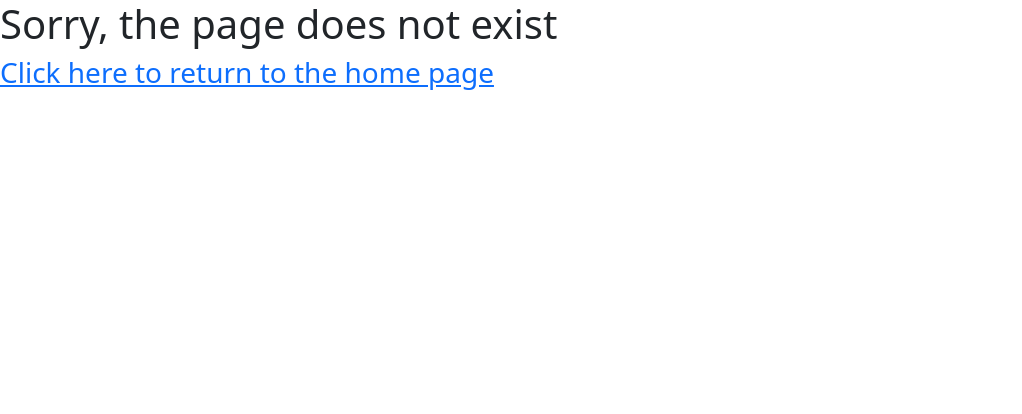
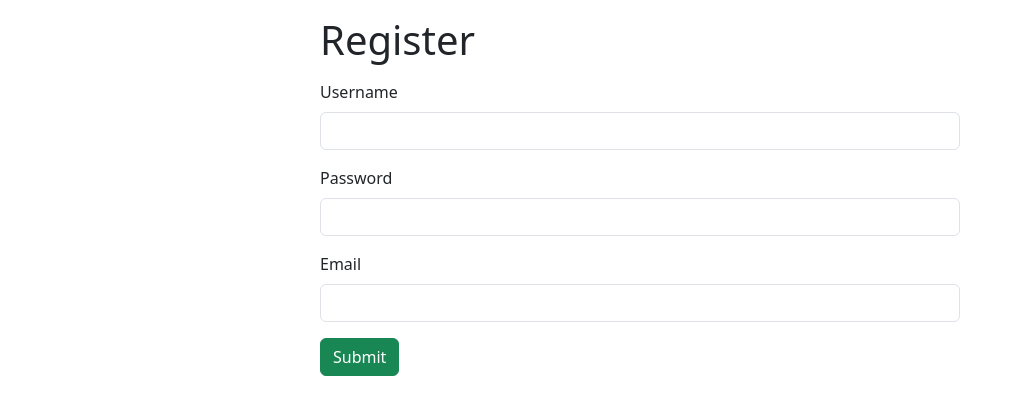
Before and after one commit to Osama671/yelpcamp, a React (Vite) app: page /register in a window 1280 px wide. Shown: the top 414 px of the page, without its empty margins (0-1022 px from the left). Built offline with nearby package versions, Linux system fonts and the light colour scheme.

Commit message:
Authentication and Protected Route almost complete

```diff
--- /dev/null
+++ b/src/components/Login.tsx
@@ -0,0 +1,86 @@
+import axios from "axios";
+import { useFormik } from "formik";
+import { useNavigate } from "react-router-dom";
+
+const validate = (values) => {
+  const errors = {};
+  if (!values.username) {
+    errors.username = "Required";
+  } else if (values.username.length >= 10) {
+    errors.username = "Must be less than 10 characters";
+  }
+
+  if (!values.password) {
+    errors.password = "Required";
+  } else if (values.password.length >= 10) {
+    errors.password = "Must be less than 10 characters";
+  }
+
+  return errors;
+};
+
+export default function Register() {
+  const navigate = useNavigate();
+
+  const formik = useFormik({
+    initialValues: {
+      username: "",
+      password: "",
+    },
+    validate,
+    onSubmit: async (values) => {
+      const response = await axios.post("/api/login", values);
+      console.log(response.status)
+      //TODO: Show username or password is incorrect when information does not match.
+      if(response.status === 200)  navigate("/campgrounds");
+    },
+  });
+
+  return (
+    <>
+      <div className="col-6 offset-3 mt-3">
+        <h1>Login</h1>
+        <form onSubmit={formik.handleSubmit}>
+          <div className="my-3">
+            <label className="form-label" htmlFor="username">
+              Username
+            </label>
+            <input
+              className="form-control"
+              id="username"
+              type="text"
+              name="username"
+              onBlur={formik.handleBlur}
+              onChange={formik.handleChange}
+              value={formik.values.username}
+            />
+            {formik.touched.username && formik.errors.username ? (
+              <div style={{ color: "red" }}>{formik.errors.username}</div>
+            ) : null}
+          </div>
+          <div className="mb-3">
+            <label className="form-label" htmlFor="password">
+              Password
+            </label>
+            <input
+              className="form-control"
+              id="password"
+              type="password"
+              name="password"
+              onBlur={formik.handleBlur}
+              onChange={formik.handleChange}
+              value={formik.values.password}
+            />
+            {formik.touched.password && formik.errors.password ? (
+              <div style={{ color: "red" }}>{formik.errors.password}</div>
+            ) : null}
+          </div>
+
+          <button type="submit" className="btn btn-success">
+            Submit
+          </button>
+        </form>
+      </div>
+    </>
+  );
+}
--- /dev/null
+++ b/src/components/Register.tsx
@@ -0,0 +1,107 @@
+import axios from "axios";
+import { useFormik } from "formik";
+import { useNavigate } from "react-router-dom";
+
+const validate = (values) => {
+  const errors = {};
+  if (!values.username) {
+    errors.username = "Required";
+  } else if (values.username.length >= 10) {
+    errors.username = "Must be less than 10 characters";
+  }
+
+  if (!values.password) {
+    errors.password = "Required";
+  } else if (values.password.length >= 10) {
+    errors.password = "Must be less than 10 characters";
+  }
+
+  if (!values.email) {
+    errors.email = "Required";
+  } else if (values.email.length >= 30) {
+    errors.email = "Must be less than 30 characters";
+  }
+
+  return errors;
+};
+
+export default function Register() {
+    const navigate = useNavigate()
+
+  const formik = useFormik({
+    initialValues: {
+      username: "",
+      password: "",
+      email: "",
+    },
+    validate,
+    onSubmit: async (values) => {
+      const response = await axios.post("/api/register", values);
+      navigate("/campgrounds")
+    },
+  });
+
+  return (
+    <>
+      <div className="col-6 offset-3 mt-3">
+        <h1>Register</h1>
+        <form onSubmit={formik.handleSubmit}>
+          <div className="my-3">
+            <label className="form-label" htmlFor="username">
+              Username
+            </label>
+            <input
+              className="form-control"
+              id="username"
+              type="text"
+              name="username"
+              onBlur={formik.handleBlur}
+              onChange={formik.handleChange}
+              value={formik.values.username}
+            />
+            {formik.touched.username && formik.errors.username ? (
+              <div style={{ color: "red" }}>{formik.errors.username}</div>
+            ) : null}
+          </div>
+          <div className="mb-3">
+            <label className="form-label" htmlFor="password">
+              Password
+            </label>
+            <input
+              className="form-control"
+              id="password"
+              type="password"
+              name="password"
+              onBlur={formik.handleBlur}
+              onChange={formik.handleChange}
+              value={formik.values.password}
+            />
+            {formik.touched.password && formik.errors.password ? (
+              <div style={{ color: "red" }}>{formik.errors.password}</div>
+            ) : null}
+          </div>
+          <div className="mb-3">
+            <label className="form-label" htmlFor="email">
+              Email
+            </label>
+            <input
+              className="form-control"
+              id="email"
+              type="email"
+              name="email"
+              onBlur={formik.handleBlur}
+              onChange={formik.handleChange}
+              value={formik.values.email}
+            />
+            {formik.touched.email && formik.errors.email ? (
+              <div style={{ color: "red" }}>{formik.errors.email}</div>
+            ) : null}
+          </div>
+          <button type="submit" className="btn btn-success">
+            Submit
+          </button>
+        </form>
+      </div>
+    </>
+  );
+}
--- /dev/null
+++ b/src/components/auth/AuthRoute.tsx
@@ -0,0 +1,25 @@
+import { useEffect } from "react";
+import { Navigate } from "react-router-dom";
+import { useState } from "react";
+import axios from "axios";
+
+export default function AuthRoute({ Component }) {
+  const [isAuthenticated, setIsAuthenticated] = useState(false);
+  const [isLoading, setIsLoading] = useState(true);
+
+  useEffect(() => {
+    async function getAuthentication() {
+      const response = await axios.get("/api/auth/check");
+      console.log(response.data.authenticated)
+      setIsAuthenticated(() => response.data.authenticated);
+      setIsLoading(false);
+    }
+    getAuthentication();
+  }, []);
+
+  if (isLoading) {
+    return <div>Loading...</div>;
+  } else {
+    return isAuthenticated ? <Component /> : <Navigate to="/login" replace />;
+  }
+}
--- a/src/server/express.js
+++ b/src/server/express.js
@@ -5,6 +5,7 @@ import cors from "cors";
 import session from "express-session";
 import campgroundRouter from "./routes/campgrounds.js";
 import reviewRouter from "./routes/reviews.js";
+import userRouter from "./routes/users.js"
 import passport from "passport";
 import LocalStrategy from "passport-local"
 import User from "./repositories/user.js"
@@ -35,8 +36,10 @@ passport.use(new LocalStrategy(User.authenticate()))
 passport.serializeUser(User.serializeUser())
 passport.deserializeUser(User.deserializeUser())
 
+app.use("/api/", userRouter)
 app.use("/api/campgrounds", campgroundRouter);
 app.use("/api/campgrounds/:id/review", reviewRouter);
+
 
 app.get("/api/test", async(req, res) => {
   const user = new User({email: "test@hotmail.com", username: "Osama"})
--- /dev/null
+++ b/src/util/isLoggedIn.js
@@ -0,0 +1,5 @@
+function isLoggedIn(){
+    return false
+}
+
+export default isLoggedIn
```
Also changed, not shown: src/routes.jsx (+7 -1 lines), src/server/routes/users.js (added, +53 -0 lines).
